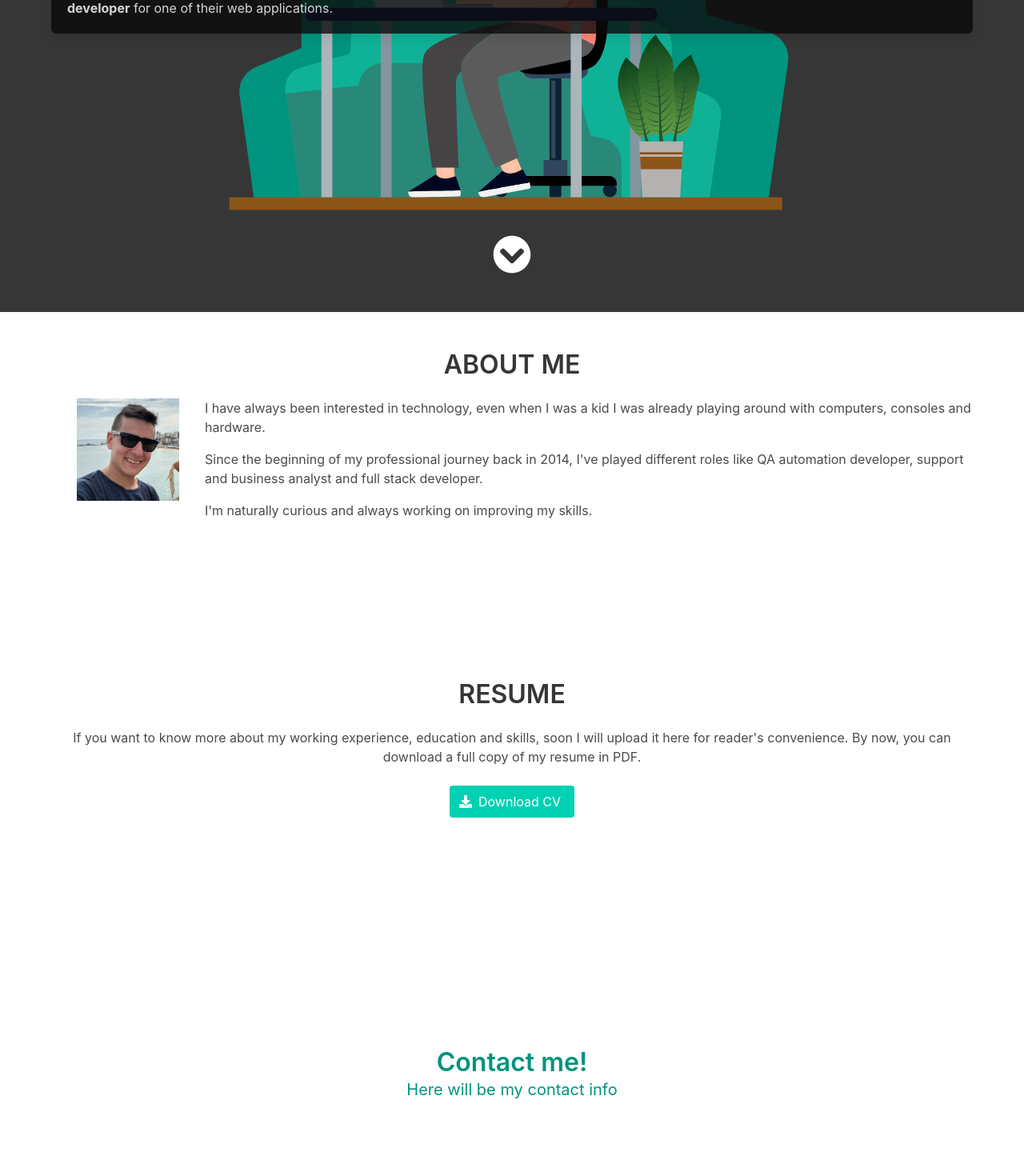
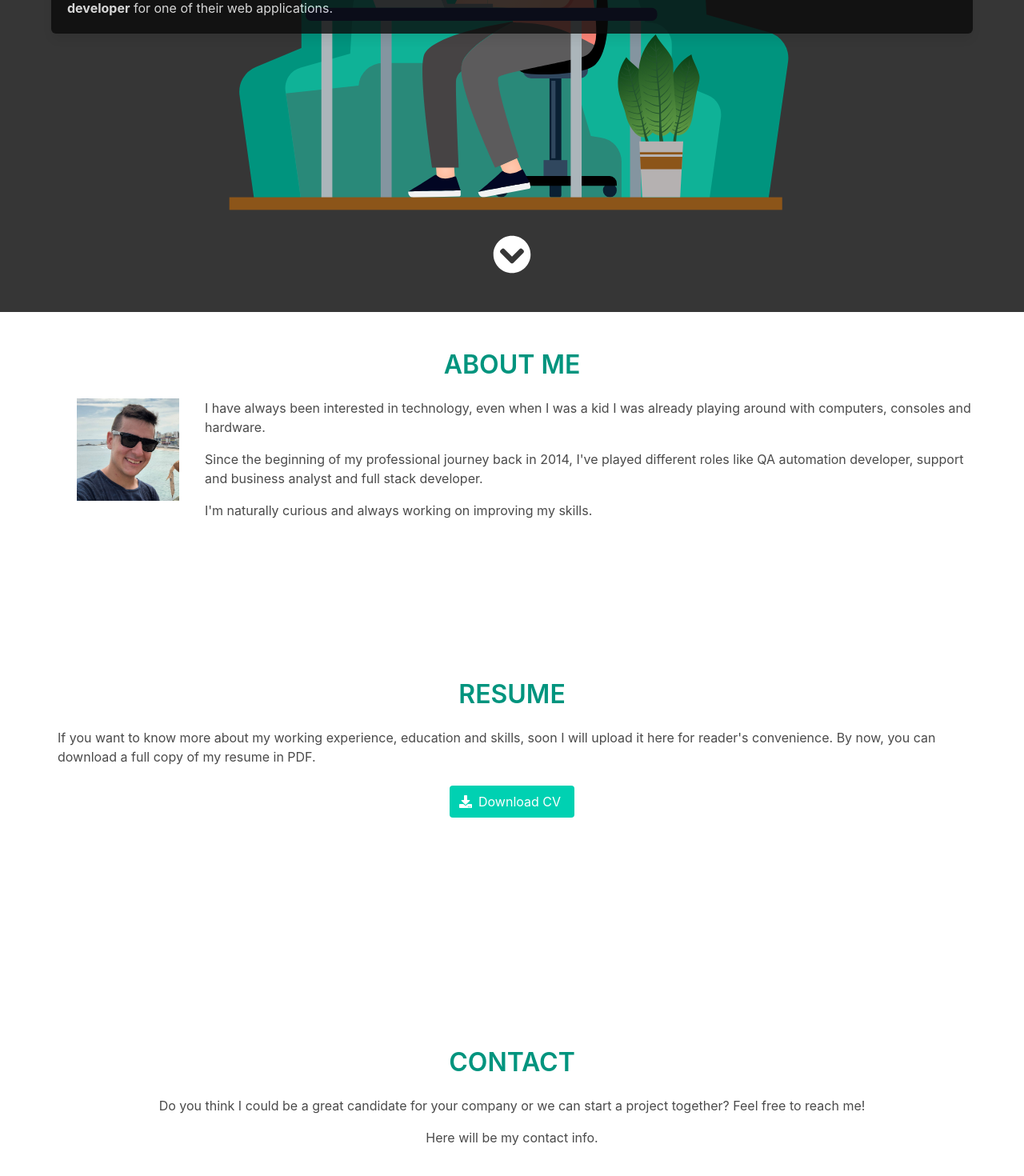
Before and after one commit to manufabri91/manuelnfabri-web, a React (Create React App) app: page / in a window 1280 px wide. Shown: the part 410-1880 px from the top of the page at 80% size. Built offline with nearby package versions, Linux system fonts and the light colour scheme.

Commit message:
more enhancements

```diff
--- a/src/components/About.js
+++ b/src/components/About.js
@@ -5,7 +5,9 @@ import avatar from '../assets/avatar.png'
 const About = () => {
   return (
     <section id='about' className='section is-small'>
-      <h1 className='title has-text-centered '>ABOUT ME</h1>
+      <h1 className='title has-text-primary-dark has-text-centered'>
+        ABOUT ME
+      </h1>
       <div className='container is-flex content is-justify-content-center'>
         <article className='media'>
           <figure className='media-left'>
--- a/src/components/Contact.js
+++ b/src/components/Contact.js
@@ -1,14 +1,21 @@
-import React from 'react';
+import React from 'react'
 
 const Contact = () => {
   return (
-    <section id='contact' className='section is-medium is-black has-text-centered'>
-          <h1 className='title has-text-primary-dark'>Contact me!</h1>
-          <h2 className='subtitle has-text-primary-dark'>
-            Here will be my contact info
-          </h2>
+    <section
+      id='contact'
+      className='section is-medium is-black has-text-centered'
+    >
+      <h1 className='title has-text-primary-dark'>CONTACT</h1>
+      <div className='content container block'>
+        <p>
+          Do you think I could be a great candidate for your company or we can
+          start a project together? Feel free to reach me!
+        </p>
+        <p>Here will be my contact info.</p>
+      </div>
     </section>
-  );
-};
+  )
+}
 
-export default Contact;
+export default Contact
--- a/src/components/Resume.js
+++ b/src/components/Resume.js
@@ -3,8 +3,8 @@ import React from 'react'
 const Resume = () => {
   return (
     <section id='resume' className='section is-medium '>
-      <h1 className='title has-text-centered'>RESUME</h1>
-      <div className='content block has-text-centered'>
+      <h1 className='title has-text-primary-dark has-text-centered'>RESUME</h1>
+      <div className='content container block'>
         <p>
           If you want to know more about my working experience, education and
           skills, soon I will upload it here for reader's convenience. By now,
```
